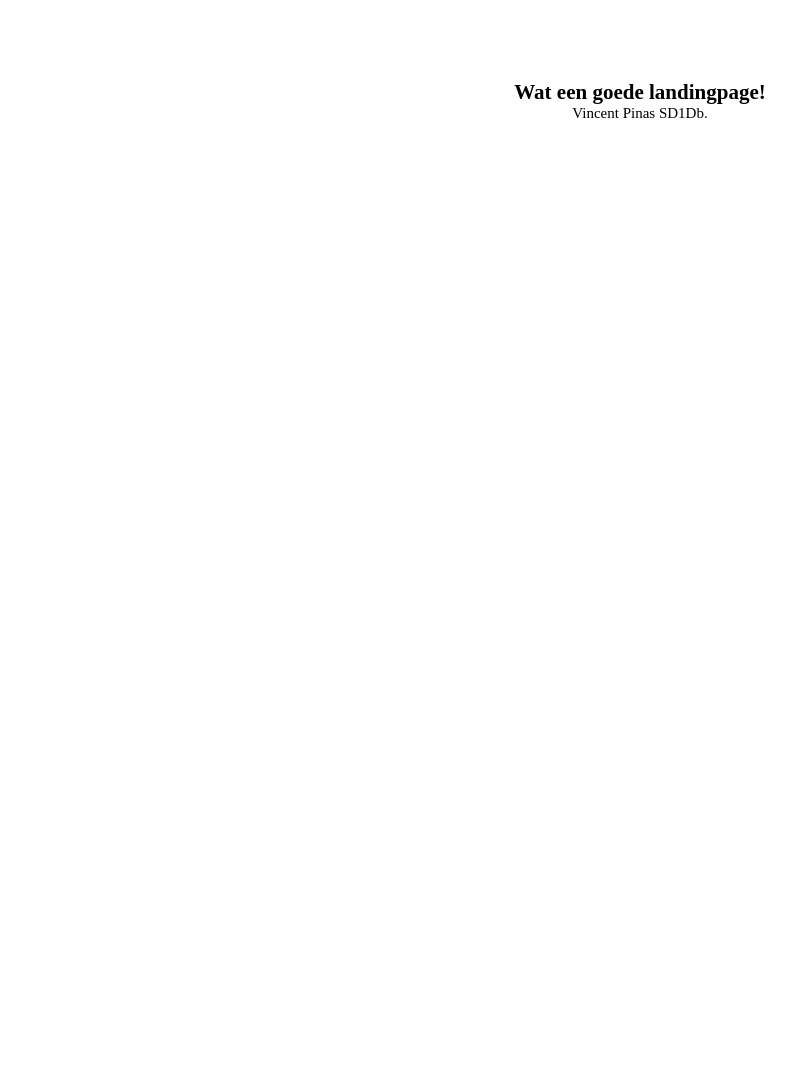
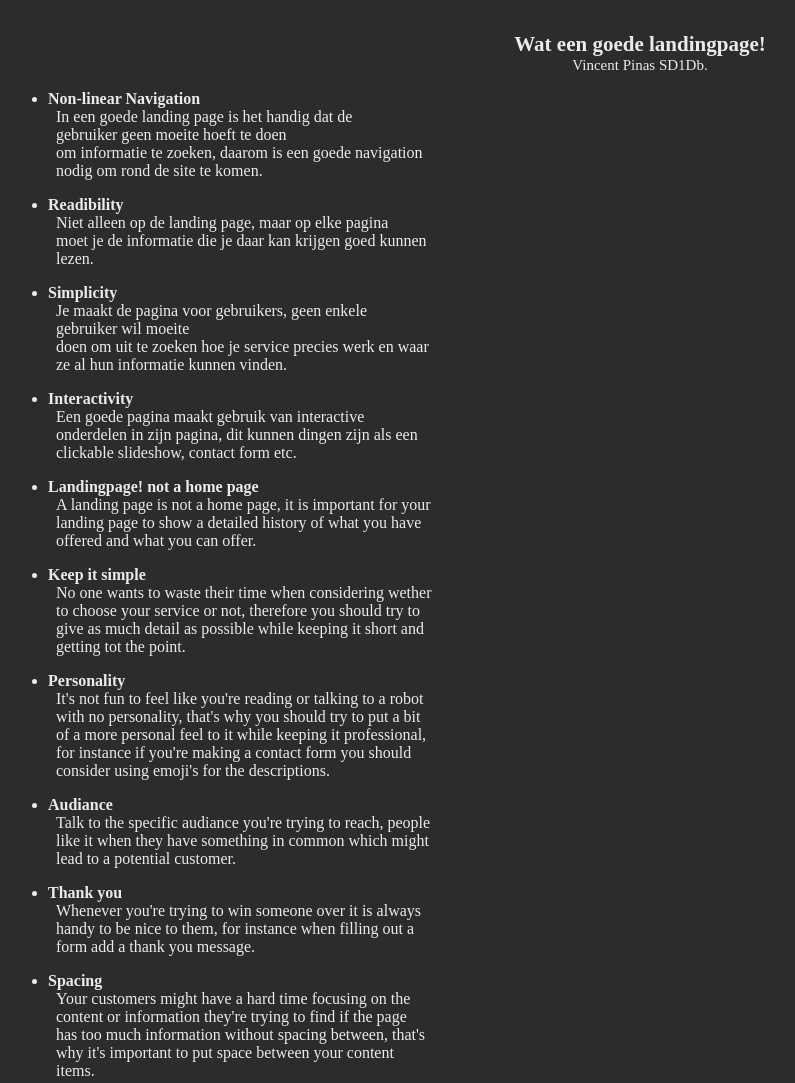
Before and after one commit to vincpinas/F1M2Ontwerp, a plain HTML site: page goedeLandingPage.html in a window 1280 px wide. Shown: the whole page, without its empty margins (0-795 px from the left). Before the commit the page ends 800 px from the top, so only its background shows below. Drawn offline with Linux system fonts and the light colour scheme.

Commit message:
:art: LES 2 ONT LIST POINTS GOOD LANDING PAGE

```diff
--- a/goedeLandingPage.html
+++ b/goedeLandingPage.html
@@ -13,5 +13,19 @@
         </h2>
         <p class="extra">Vincent Pinas SD1Db.</p>
     </div>
+    <div class="points-list">
+        <ul>
+            <li class="points"><strong>Non-linear Navigation</strong><p>In een goede landing page is het handig dat de <br> gebruiker geen moeite hoeft te doen <br> om informatie te zoeken, daarom is een goede navigation <br> nodig om rond de site te komen.</p></li>
+            <li class="points"><strong>Readibility</strong><p>Niet alleen op de landing page, maar op elke pagina <br> moet je de informatie die je daar kan krijgen goed kunnen lezen.</p></li>
+            <li class="points"><strong>Simplicity</strong><p>Je maakt de pagina voor gebruikers, geen enkele gebruiker wil moeite <br> doen om uit te zoeken hoe je service precies werk en waar ze al hun informatie kunnen vinden.</p></li>
+            <li class="points"><strong>Interactivity</strong><p>Een goede pagina maakt gebruik van interactive onderdelen in zijn pagina, dit kunnen dingen zijn als een clickable slideshow, contact form etc.</p></li>
+            <li class="points"><strong>Landingpage! not a home page</strong><p>A landing page is not a home page, it is important for your landing page to show a detailed history of what you have offered and what you can offer.</p></li>
+            <li class="points"><strong>Keep it simple</strong><p>No one wants to waste their time when considering wether to choose your service or not, therefore you should try to give as much detail as possible while keeping it short and getting tot the point.</p></li>
+            <li class="points"><strong>Personality</strong><p>It's not fun to feel like you're reading or talking to a robot with no personality, that's why you should try to put a bit of a more personal feel to it while keeping it professional, for instance if you're making a contact form you should consider using emoji's for the descriptions.</p></li>
+            <li class="points"><strong>Audiance</strong><p>Talk to the specific audiance you're trying to reach, people like it when they have something in common which might lead to a potential customer.</p></li>
+            <li class="points"><strong>Thank you</strong><p>Whenever you're trying to win someone over it is always handy to be nice to them, for instance when filling out a form add a thank you message.</p></li>
+            <li class="points"><strong>Spacing</strong><p>Your customers might have a hard time focusing on the content or information they're trying to find if the page has too much information without spacing between, that's why it's important to put space between your content items.</p></li>
+        </ul>
+    </div>
 </body>
 </html>
--- a/style/goedeLandingPage.css
+++ b/style/goedeLandingPage.css
@@ -1,18 +1,23 @@
 * {
     margin: 0;
     padding: 0;
+}
+
+:root {
+    color: rgb(235, 235, 235);
 }
 
 body {
     display: flex;
     flex-direction: column;
     justify-content: center;
-    align-items: center;
-    text-align: center;
+    background-color: rgb(44, 44, 44);
 }
 
 .HERO {
-    margin-top: 5rem;
+    margin-top: 2rem;
+    align-items: center;
+    text-align: center;
 }
 
 .HERO .main {
@@ -36,3 +41,17 @@ body {
     color: rgb(207, 0, 0);
     font-size: 19px;
 }
+
+.points-list {
+    margin-top: 1rem;
+    margin-left: 3rem;
+    width: 30%;
+}
+
+.points {
+    margin-bottom: 1rem;
+}
+
+.points-list p {
+    margin-left: 0.5rem;
+}
```
